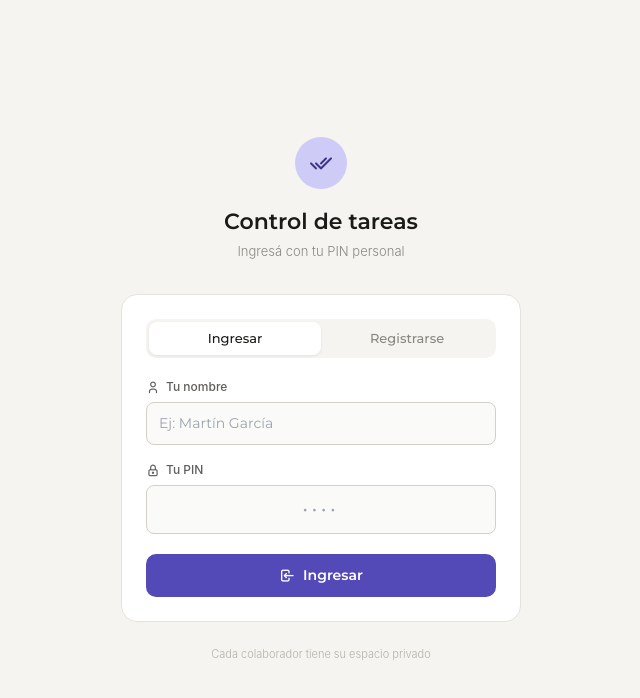
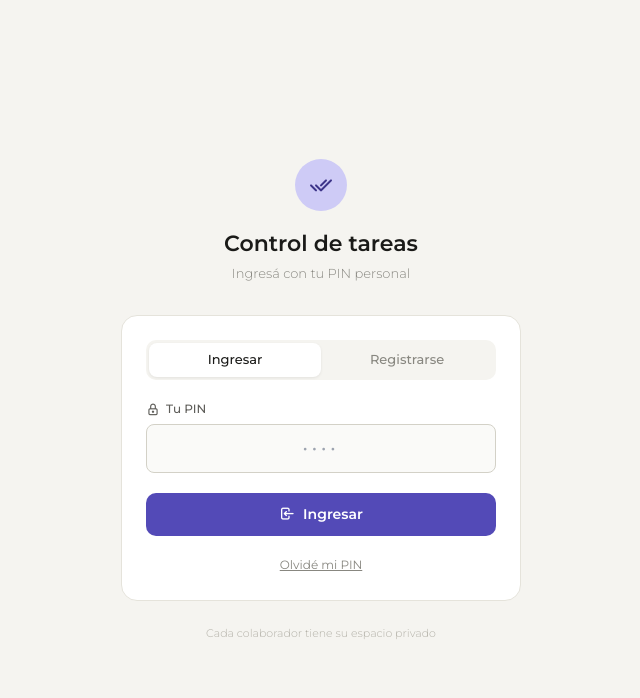
Before and after one commit to maxmferreyra/gestionTares_facturacion, a Next.js app: page / in a window 1280 px wide. Shown: the top 698 px of the page, without its empty margins (319-959 px from the left). Built offline with nearby package versions, Linux system fonts and the light colour scheme.

Commit message:
Actualizacion codigo

```diff
--- a/app/globals.css
+++ b/app/globals.css
@@ -1,14 +1,19 @@
 @tailwind base;
 @tailwind components;
 @tailwind utilities;
+
+@import url('https://fonts.googleapis.com/css2?family=Montserrat:wght@300;400;500;600&display=swap');
 
 * { box-sizing: border-box; }
 
 body {
   background: #f5f4f0;
-  font-family: -apple-system, BlinkMacSystemFont, 'Segoe UI', sans-serif;
+  font-family: 'Montserrat', sans-serif;
   color: #1a1a18;
   min-height: 100vh;
+  display: flex;
+  align-items: center;
+  justify-content: center;
 }
 
 input[type="number"]::-webkit-inner-spin-button,
--- a/app/page.tsx
+++ b/app/page.tsx
@@ -2,55 +2,109 @@
 import { useState } from 'react'
 import { useRouter } from 'next/navigation'
 
+type Mode = 'login' | 'register' | 'reset'
+
 export default function LoginPage() {
   const [name, setName] = useState('')
   const [pin, setPin] = useState('')
-  const [mode, setMode] = useState<'login' | 'register'>('login')
+  const [newPin, setNewPin] = useState('')
+  const [mode, setMode] = useState<Mode>('login')
   const [error, setError] = useState('')
+  const [success, setSuccess] = useState('')
   const [loading, setLoading] = useState(false)
   const router = useRouter()
 
+  function switchMode(m: Mode) {
+    setMode(m); setError(''); setSuccess('')
+    setName(''); setPin(''); setNewPin('')
+  }
+
   async function handleSubmit(e: React.FormEvent) {
     e.preventDefault()
-    setError('')
+    setError(''); setSuccess('')
+
+    if (mode === 'login') {
       if (pin.length < 4) { setError('El PIN debe tener al menos 4 dígitos'); return }
-    if (name.trim().length < 2) { setError('Ingresá tu nombre'); return }
       setLoading(true)
       try {
         const res = await fetch('/api/login', {
           method: 'POST',
           headers: { 'Content-Type': 'application/json' },
-        body: JSON.stringify({ name: name.trim(), pin, mode }),
+          body: JSON.stringify({ pin, mode: 'login' }),
         })
         const data = await res.json()
         if (!res.ok) { setError(data.error); return }
         localStorage.setItem('collaborator', JSON.stringify(data.collaborator))
         router.push('/dashboard')
-    } catch {
-      setError('Error de conexión. Intentá de nuevo.')
-    } finally {
-      setLoading(false)
+      } catch { setError('Error de conexión. Intentá de nuevo.') }
+      finally { setLoading(false) }
+      return
+    }
+
+    if (mode === 'register') {
+      if (name.trim().length < 2) { setError('Ingresá tu nombre'); return }
+      if (pin.length < 4) { setError('El PIN debe tener al menos 4 dígitos'); return }
+      setLoading(true)
+      try {
+        const res = await fetch('/api/login', {
+          method: 'POST',
+          headers: { 'Content-Type': 'application/json' },
+          body: JSON.stringify({ name: name.trim(), pin, mode: 'register' }),
+        })
+        const data = await res.json()
+        if (!res.ok) { setError(data.error); return }
+        localStorage.setItem('collaborator', JSON.stringify(data.collaborator))
+        router.push('/dashboard')
+      } catch { setError('Error de conexión. Intentá de nuevo.') }
+      finally { setLoading(false) }
+      return
+    }
+
+    if (mode === 'reset') {
+      if (name.trim().length < 2) { setError('Ingresá tu nombre'); return }
+      if (newPin.length < 4) { setError('El nuevo PIN debe tener al menos 4 dígitos'); return }
+      setLoading(true)
+      try {
+        const res = await fetch('/api/reset-pin', {
+          method: 'POST',
+          headers: { 'Content-Type': 'application/json' },
+          body: JSON.stringify({ name: name.trim(), newPin }),
+        })
+        const data = await res.json()
+        if (!res.ok) { setError(data.error); return }
+        setSuccess('PIN actualizado. Ya podés ingresar.')
+        setTimeout(() => switchMode('login'), 2000)
+      } catch { setError('Error de conexión. Intentá de nuevo.') }
+      finally { setLoading(false) }
+      return
     }
   }
 
+  const font = { fontFamily: 'Montserrat, sans-serif' }
+
   return (
     <div style={{ width: '100%', display: 'flex', alignItems: 'center', justifyContent: 'center', minHeight: '100vh', padding: '1rem' }}>
-      <div style={{ width: '100%', maxWidth: 400 }}>
+      <div style={{ width: '100%', maxWidth: 400, ...font }}>
 
         <div style={{ textAlign: 'center', marginBottom: '2rem' }}>
           <div style={{ width: 52, height: 52, borderRadius: '50%', background: '#CECBF6', display: 'flex', alignItems: 'center', justifyContent: 'center', margin: '0 auto 1rem' }}>
             <i className="ti ti-checks" style={{ fontSize: 24, color: '#3C3489' }} />
           </div>
-          <h1 style={{ fontSize: 22, fontWeight: 600, marginBottom: 4, fontFamily: 'Montserrat, sans-serif' }}>Control de tareas</h1>
-          <p style={{ fontSize: 13, color: '#888780', fontWeight: 300 }}>Ingresá con tu PIN personal</p>
+          <h1 style={{ fontSize: 22, fontWeight: 600, marginBottom: 4, ...font }}>Control de tareas</h1>
+          <p style={{ fontSize: 13, color: '#888780', fontWeight: 300 }}>
+            {mode === 'reset' ? 'Resetear PIN' : 'Ingresá con tu PIN personal'}
+          </p>
         </div>
 
         <div style={{ background: 'white', borderRadius: 16, border: '0.5px solid #e5e3db', padding: '1.5rem' }}>
+
+          {/* Tabs — solo login y register */}
+          {mode !== 'reset' && (
             <div style={{ display: 'flex', background: '#f5f4f0', borderRadius: 10, padding: 3, marginBottom: '1.25rem' }}>
-            {(['login', 'register'] as const).map(m => (
-              <button key={m} onClick={() => { setMode(m); setError('') }}
+              {(['login', 'register'] as Mode[]).map(m => (
+                <button key={m} onClick={() => switchMode(m)}
                   style={{ flex: 1, padding: '7px 0', borderRadius: 8, border: 'none', cursor: 'pointer', fontSize: 13, fontWeight: 500,
-                  fontFamily: 'Montserrat, sans-serif',
+                    ...font,
                     background: mode === m ? 'white' : 'transparent',
                     color: mode === m ? '#1a1a18' : '#888780',
                     boxShadow: mode === m ? '0 1px 3px rgba(0,0,0,0.08)' : 'none',
@@ -59,16 +113,23 @@ export default function LoginPage() {
                 </button>
               ))}
             </div>
+          )}
 
           <form onSubmit={handleSubmit}>
+
+            {/* Nombre — solo en registro y reset */}
+            {(mode === 'register' || mode === 'reset') && (
               <div style={{ marginBottom: '1rem' }}>
                 <label style={{ display: 'flex', alignItems: 'center', gap: 6, fontSize: 12, color: '#5f5e5a', marginBottom: 6, fontWeight: 500 }}>
                   <i className="ti ti-user" style={{ fontSize: 14 }} /> Tu nombre
                 </label>
                 <input value={name} onChange={e => setName(e.target.value)} placeholder="Ej: Martín García"
-                style={{ width: '100%', padding: '10px 12px', borderRadius: 8, border: '0.5px solid #d3d1c7', fontSize: 14, outline: 'none', background: '#fafaf8', fontFamily: 'Montserrat, sans-serif' }} />
+                  style={{ width: '100%', padding: '10px 12px', borderRadius: 8, border: '0.5px solid #d3d1c7', fontSize: 14, outline: 'none', background: '#fafaf8', ...font }} />
               </div>
+            )}
 
+            {/* PIN — login y registro */}
+            {(mode === 'login' || mode === 'register') && (
               <div style={{ marginBottom: '1.25rem' }}>
                 <label style={{ display: 'flex', alignItems: 'center', gap: 6, fontSize: 12, color: '#5f5e5a', marginBottom: 6, fontWeight: 500 }}>
                   <i className="ti ti-lock" style={{ fontSize: 14 }} />
@@ -76,8 +137,21 @@ export default function LoginPage() {
                 </label>
                 <input value={pin} onChange={e => setPin(e.target.value.replace(/\D/g, '').slice(0, 8))}
                   type="password" inputMode="numeric" placeholder="••••"
-                style={{ width: '100%', padding: '10px 12px', borderRadius: 8, border: '0.5px solid #d3d1c7', fontSize: 18, letterSpacing: 4, outline: 'none', background: '#fafaf8', textAlign: 'center', fontFamily: 'Montserrat, sans-serif' }} />
+                  style={{ width: '100%', padding: '10px 12px', borderRadius: 8, border: '0.5px solid #d3d1c7', fontSize: 18, letterSpacing: 4, outline: 'none', background: '#fafaf8', textAlign: 'center', ...font }} />
               </div>
+            )}
+
+            {/* Nuevo PIN — solo en reset */}
+            {mode === 'reset' && (
+              <div style={{ marginBottom: '1.25rem' }}>
+                <label style={{ display: 'flex', alignItems: 'center', gap: 6, fontSize: 12, color: '#5f5e5a', marginBottom: 6, fontWeight: 500 }}>
+                  <i className="ti ti-lock-plus" style={{ fontSize: 14 }} /> Nuevo PIN (4–8 dígitos)
+                </label>
+                <input value={newPin} onChange={e => setNewPin(e.target.value.replace(/\D/g, '').slice(0, 8))}
+                  type="password" inputMode="numeric" placeholder="••••"
+                  style={{ width: '100%', padding: '10px 12px', borderRadius: 8, border: '0.5px solid #d3d1c7', fontSize: 18, letterSpacing: 4, outline: 'none', background: '#fafaf8', textAlign: 'center', ...font }} />
+              </div>
+            )}
 
             {error && (
               <div style={{ background: '#FCEBEB', color: '#A32D2D', fontSize: 13, padding: '8px 12px', borderRadius: 8, marginBottom: '1rem', display: 'flex', alignItems: 'center', gap: 6 }}>
@@ -85,11 +159,41 @@ export default function LoginPage() {
               </div>
             )}
 
+            {success && (
+              <div style={{ background: '#EAF3DE', color: '#3B6D11', fontSize: 13, padding: '8px 12px', borderRadius: 8, marginBottom: '1rem', display: 'flex', alignItems: 'center', gap: 6 }}>
+                <i className="ti ti-circle-check" style={{ fontSize: 15 }} /> {success}
+              </div>
+            )}
+
             <button type="submit" disabled={loading}
-              style={{ width: '100%', padding: '11px', borderRadius: 10, border: 'none', background: '#534AB7', color: 'white', fontSize: 14, fontWeight: 600, cursor: loading ? 'not-allowed' : 'pointer', opacity: loading ? 0.7 : 1, fontFamily: 'Montserrat, sans-serif', display: 'flex', alignItems: 'center', justifyContent: 'center', gap: 8 }}>
-              {loading ? <><i className="ti ti-loader-2" style={{ fontSize: 16 }} /> Cargando...</> : <><i className="ti ti-login" style={{ fontSize: 16 }} /> {mode === 'login' ? 'Ingresar' : 'Crear cuenta'}</>}
+              style={{ width: '100%', padding: '11px', borderRadius: 10, border: 'none', background: mode === 'reset' ? '#BA7517' : '#534AB7', color: 'white', fontSize: 14, fontWeight: 600, cursor: loading ? 'not-allowed' : 'pointer', opacity: loading ? 0.7 : 1, ...font, display: 'flex', alignItems: 'center', justifyContent: 'center', gap: 8 }}>
+              {loading
+                ? <><i className="ti ti-loader-2" style={{ fontSize: 16 }} /> Cargando...</>
+                : mode === 'login' ? <><i className="ti ti-login" style={{ fontSize: 16 }} /> Ingresar</>
+                : mode === 'register' ? <><i className="ti ti-user-plus" style={{ fontSize: 16 }} /> Crear cuenta</>
+                : <><i className="ti ti-key" style={{ fontSize: 16 }} /> Resetear PIN</>
+              }
             </button>
           </form>
+
+          {/* Link olvidé mi PIN */}
+          {mode === 'login' && (
+            <div style={{ textAlign: 'center', marginTop: '1rem' }}>
+              <button onClick={() => switchMode('reset')}
+                style={{ border: 'none', background: 'transparent', fontSize: 12, color: '#888780', cursor: 'pointer', ...font, textDecoration: 'underline' }}>
+                Olvidé mi PIN
+              </button>
+            </div>
+          )}
+
+          {mode === 'reset' && (
+            <div style={{ textAlign: 'center', marginTop: '1rem' }}>
+              <button onClick={() => switchMode('login')}
+                style={{ border: 'none', background: 'transparent', fontSize: 12, color: '#888780', cursor: 'pointer', ...font, display: 'flex', alignItems: 'center', gap: 4, margin: '0 auto' }}>
+                <i className="ti ti-arrow-left" style={{ fontSize: 13 }} /> Volver al login
+              </button>
+            </div>
+          )}
         </div>
 
         <p style={{ textAlign: 'center', fontSize: 11, color: '#b4b2a9', marginTop: '1.5rem', fontWeight: 300 }}>
```
Also changed, not shown: app/api/login/route.ts (+14 -30 lines), app/api/reset-pin/route.ts (added, +28 -0 lines). Lines whose indentation alone changed are shown as unchanged.
